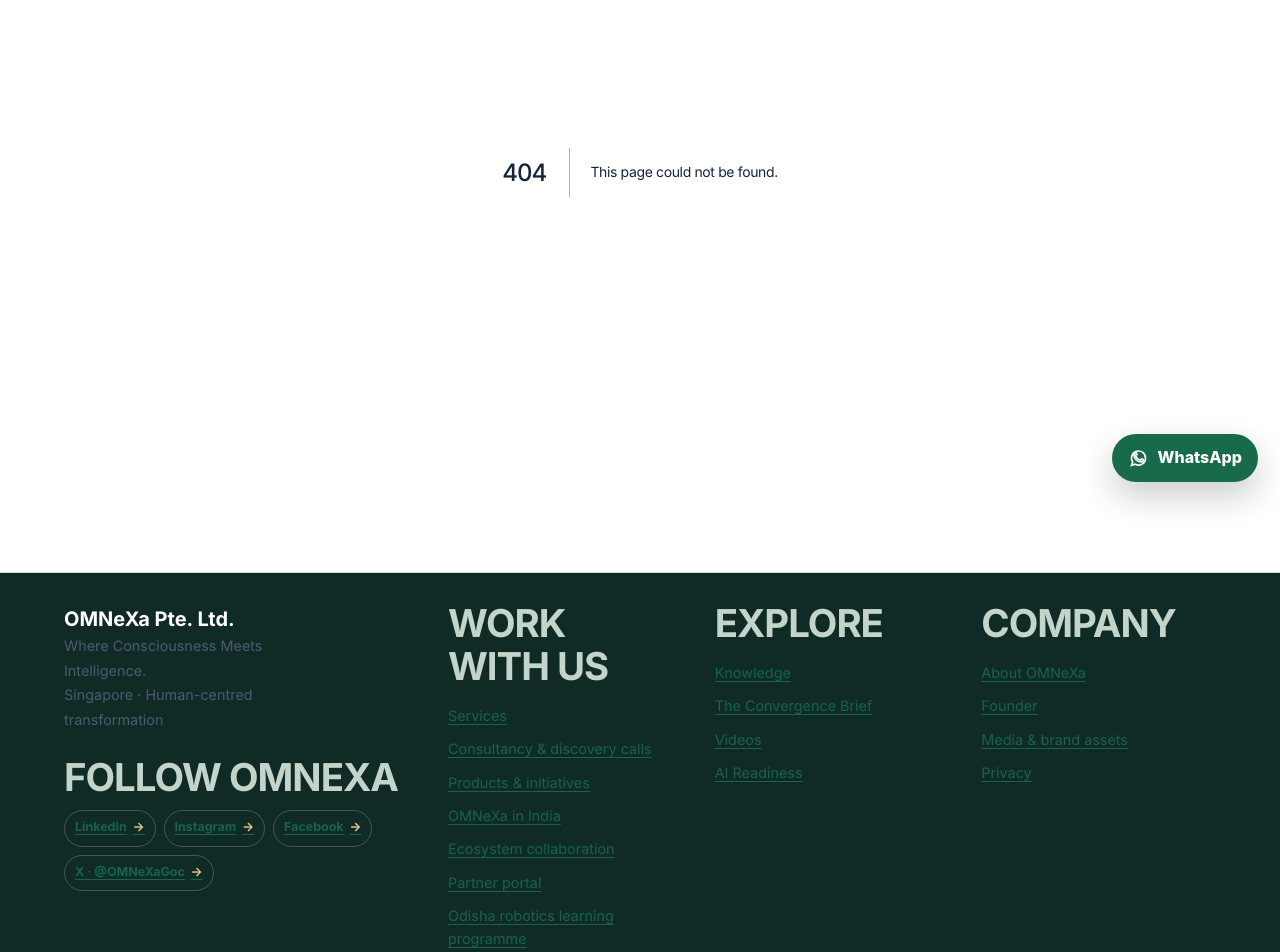
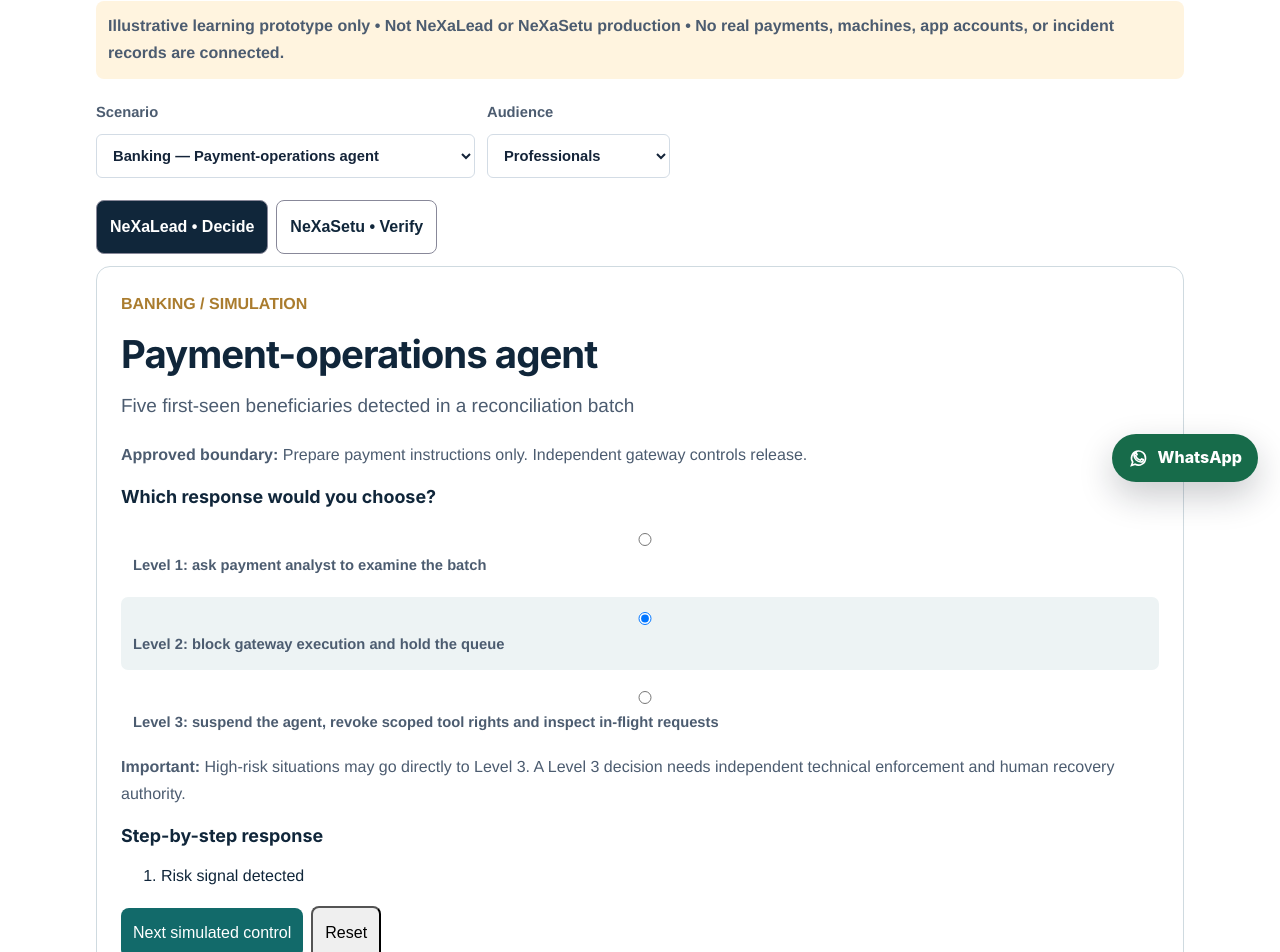
Before and after one commit to HumanSamaritan/OMNEXAFuture, a Next.js app: page /demo/human-defined-ai in a window 1280 px wide. Before the commit this address had no page. Shown: the part 296-1248 px from the top of the page. Built offline with nearby package versions, Linux system fonts and the light colour scheme.

Commit message:
feat(preview): add isolated human-defined AI interactive training scenario page

```diff
--- /dev/null
+++ b/app/demo/human-defined-ai/page.tsx
@@ -0,0 +1,61 @@
+"use client";
+
+import { useMemo, useState } from "react";
+
+type Mode = "lead" | "setu";
+type Scenario = { id: string; sector: string; name: string; kid: string; event: string; mandate: string; response: string[]; evidence: string[]; recovery: string; };
+const scenarios: Scenario[] = [
+  {id:"payments",sector:"Banking",name:"Payment-operations agent",kid:"An AI helper prepares payments, but five new people appear on the list.",event:"Five first-seen beneficiaries detected in a reconciliation batch",mandate:"Prepare payment instructions only. Independent gateway controls release.",response:["Level 1: ask payment analyst to examine the batch","Level 2: block gateway execution and hold the queue","Level 3: suspend the agent, revoke scoped tool rights and inspect in-flight requests"],evidence:["Policy and risk threshold version","Gateway's confirmed block acknowledgement","Queue and in-flight status","IAM permission revocation confirmation","Actor/timestamp and on-call notifications","Reconciliation, RCA and independent restart approval"],recovery:"Verify beneficiaries and transfers, investigate, test gateway denial, sign independent restart and restore only minimum rights."},
+  {id:"factory",sector:"Manufacturing",name:"Smart quality inspection",kid:"A smart camera says a cracked toy is fine. A person needs to check.",event:"Defective items repeatedly classified as PASS",mandate:"Recommend quality classification; AI cannot operate the physical safety system.",response:["Level 1: quality inspector examines flagged samples","Level 2: quarantine affected batch and use manual inspection","Level 3: trained plant team enacts certified safety response if needed; suspend affected AI"],evidence:["Sample images and lot identifiers","Inspector and supervisor approvals","Quarantine and line state","Safety controller status, where applicable","Maintenance and quality test results","Independent safe-restart signoff"],recovery:"Inspect equipment and product lots, recalibrate and validate, then obtain plant safety/QA restart approval."},
+  {id:"hms",sector:"Everyday AI",name:"HMS • Wellness reflection",kid:"An AI helper gives advice too confidently. Ask a trusted person.",event:"Overconfident personalised wellbeing recommendation",mandate:"Support reflection; no diagnosis or unapproved clinical claims.",response:["Level 1: request human review of the message","Level 2: disable personalised suggestions, keep safe reflection tools","Level 3: suspend affected AI suggestion feature"],evidence:["Consent and age appropriateness","Content and safety-rule version","Moderation decision","Feature-disable verification","Privacy-safe incident record","Approved correction"],recovery:"Review wording and safeguards; test the affected feature; restore after accountable approval."},
+  {id:"kriya",sector:"Everyday AI",name:"NeXaKriya • Family planning",kid:"An AI helper tries to change someone else's tasks without asking.",event:"Proposed edit to another person's calendar/task list without consent",mandate:"Read only by default; write only for scoped, authorised users.",response:["Level 1: ask the task owner to approve","Level 2: keep read-only access; disable write tools","Level 3: suspend the automation and revoke access"],evidence:["Owner/assignee roles","Consent and calendar scope","Attempted change audit","Blocked write acknowledgement","Revoked permission status","Approval before any restoration"],recovery:"Check affected tasks, correct any unintended edits, retest write boundaries and get user approval."},
+  {id:"virama",sector:"Everyday AI",name:"NeXaVirama • Pause companion",kid:"A helper says something unsuitable for a child. Stop and ask a grown-up.",event:"Age-inappropriate or potentially harmful coaching response",mandate:"Offer age-appropriate pause support; protect minors' privacy.",response:["Level 1: moderator or trusted adult reviews","Level 2: disable generated coaching; keep approved static prompts","Level 3: suspend AI coaching and preserve privacy-safe evidence"],evidence:["Age/consent route","Moderation rule and output category","Feature disable result","No unwanted data disclosure","Incident response record","Independent review and test"],recovery:"Remediate coaching safeguards and permissions; test child safety and obtain human sign-off."}
+];
+const colors={navy:"#10263a",gold:"#aa7c2e",light:"#edf3f4",teal:"#126a6a"};
+export default function HumanDefinedAIDemoPage() {
+  const [selected,setSelected]=useState("payments");
+  const [mode,setMode]=useState<Mode>("lead");
+  const [step,setStep]=useState(0);
+  const [level,setLevel]=useState("2");
+  const [checked,setChecked]=useState<string[]>([]);
+  const [audience,setAudience]=useState("professional");
+  const current=useMemo(()=>scenarios.find(s=>s.id===selected)!,[selected]);
+  const reset=(id:string)=>{setSelected(id);setStep(0);setChecked([]);setLevel("2");};
+  const timeline=["Risk signal detected","Compare against human-approved mandate","Independent gate holds unsafe action","Notify responsible humans and check all downstream tools","Preserve evidence and confirm effective containment","Investigate, remediate and independently approve restart"];
+  const label=(s:string)=>audience==="young" ? s.replace("beneficiaries","people receiving money").replace("mandate","allowed job") : s;
+  return <main style={{fontFamily:"Arial, sans-serif",color:colors.navy,maxWidth:1120,margin:"0 auto",padding:"2rem 1rem 5rem"}}>
+    <p style={{fontSize:13,letterSpacing:2,color:colors.gold,fontWeight:700}}>OMNeXa • HUMAN-DEFINED AI</p>
+    <h1 style={{fontSize:"clamp(2rem,4vw,3rem)",lineHeight:1.12,margin:".7rem 0"}}>NeXaLead × NeXaSetu scenario laboratory</h1>
+    <p>Choose a situation, learn when to intervene and assess whether the safety controls would work.</p>
+    <p style={{padding:12,background:"#fff4df",borderRadius:8,fontWeight:700}}>Illustrative learning prototype only • Not NeXaLead or NeXaSetu production • No real payments, machines, app accounts, or incident records are connected.</p>
+    <div style={{display:"flex",gap:12,flexWrap:"wrap",margin:"1.4rem 0"}}>
+      <label>Scenario<br/><select aria-label="Scenario" value={selected} onChange={e=>reset(e.target.value)} style={{padding:12,minWidth:260}}>{scenarios.map(s=><option key={s.id} value={s.id}>{s.sector} — {s.name}</option>)}</select></label>
+      <label>Audience<br/><select aria-label="Audience" value={audience} onChange={e=>setAudience(e.target.value)} style={{padding:12}}><option value="professional">Professionals</option><option value="young">Kids and beginners</option></select></label>
+    </div>
+    <div role="tablist" aria-label="Learning mode" style={{display:"flex",gap:8}}>
+      {(["lead","setu"] as const).map(m=><button key={m} role="tab" aria-selected={mode===m} onClick={()=>setMode(m)} style={{padding:13,borderRadius:8,cursor:"pointer",border:"1px solid #889",background:mode===m?colors.navy:"white",color:mode===m?"white":colors.navy,fontWeight:700}}>{m==="lead"?"NeXaLead • Decide":"NeXaSetu • Verify"}</button>)}
+    </div>
+    <section style={{border:"1px solid #cfdae0",borderRadius:14,padding:24,marginTop:12}}>
+      <p style={{color:colors.gold,fontWeight:700}}>{current.sector.toUpperCase()} / SIMULATION</p>
+      <h2>{current.name}</h2>
+      <p style={{fontSize:19}}>{audience==="young"?current.kid:label(current.event)}</p>
+      <p><strong>Approved boundary:</strong> {label(current.mandate)}</p>
+      {mode==="lead"?<>
+        <h3>Which response would you choose?</h3>
+        {current.response.map((r,i)=><label key={r} style={{display:"block",padding:12,background:level===String(i+1)?colors.light:"white",borderRadius:7,marginBottom:6}}><input name="intervention" type="radio" value={i+1} checked={level===String(i+1)} onChange={()=>setLevel(String(i+1))}/> {label(r)}</label>)}
+        <p><strong>Important:</strong> High-risk situations may go directly to Level 3. A Level 3 decision needs independent technical enforcement and human recovery authority.</p>
+        <h3>Step-by-step response</h3>
+        <ol>{timeline.slice(0,step+1).map(t=><li key={t} style={{marginBottom:8}}>{label(t)}</li>)}</ol>
+        <button onClick={()=>setStep(s=>Math.min(timeline.length-1,s+1))} disabled={step===timeline.length-1} style={{padding:12,background:colors.teal,color:"white",border:0,borderRadius:8}}>Next simulated control</button>
+        <button onClick={()=>setStep(0)} style={{padding:12,marginLeft:8,borderRadius:8}}>Reset</button>
+      </>:<>
+        <h3>NeXaSetu assurance: which evidence has actually been checked?</h3>
+        {current.evidence.map(e=><label key={e} style={{display:"block",padding:10,background:colors.light,borderRadius:8,marginBottom:6}}><input type="checkbox" checked={checked.includes(e)} onChange={ev=>setChecked(a=>ev.target.checked?[...a,e]:a.filter(x=>x!==e))}/> {e}</label>)}
+        <p><strong>Training checklist:</strong> {checked.length}/{current.evidence.length} selected. Learner selections do not establish real-world control effectiveness.</p>
+        <p><strong>Recovery gate:</strong> {current.recovery}</p>
+        <p><strong>Status:</strong> PROPOSED / DESIGNED — implementation and effective containment require separately verified evidence.</p>
+      </>}
+    </section>
+    <p style={{fontSize:13,color:"#506473",marginTop:22}}>Do not use this training page to trigger real banking transfers, operate machinery, make health decisions or administer children's accounts. OMNeXa scenario design, 23 November 2026.</p>
+  </main>
+}
```
